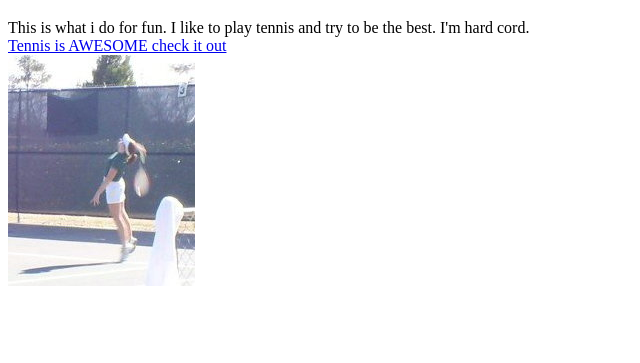
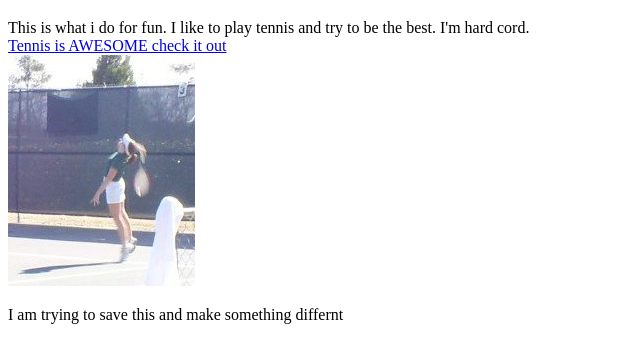
Before and after one commit to laurenhulse/My-First-HTML, a plain HTML site: page index.html in a window 1280 px wide. Shown: the part 61-424 px from the top of the page, without its empty margins (0-640 px from the left). Drawn offline with Linux system fonts and the light colour scheme.

Commit message:
added paragraph to page
adds

```diff
--- a/index.html
+++ b/index.html
@@ -15,6 +15,7 @@
     <a href="http://www.tennis.com"> Tennis is AWESOME check it out</a>
 <br>
     <img src="images/lauren playing tennis.jpg" alt="laurenhulse tennis">
+    <p> I am trying to save this and make something differnt</p>
 </div>
 </body>
 </html>
```
